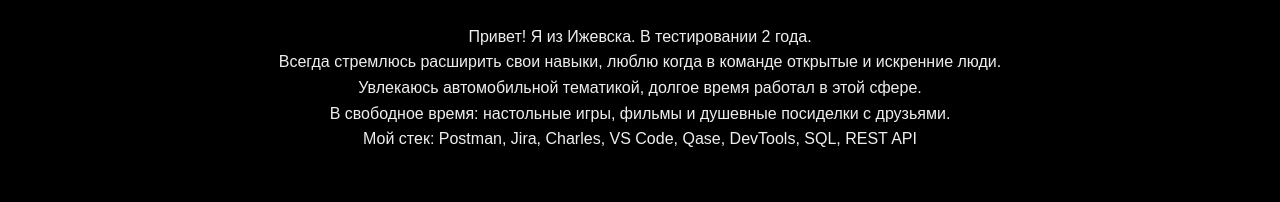
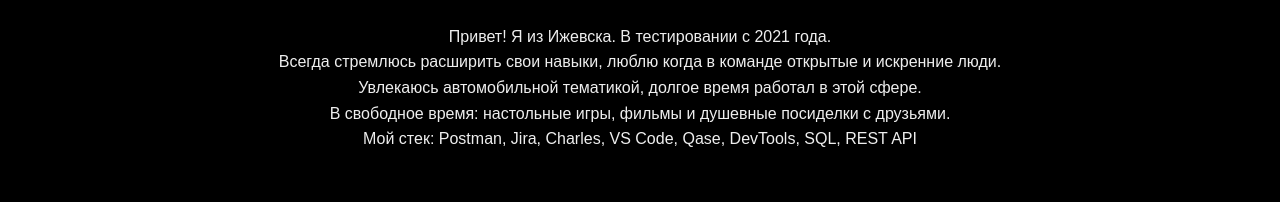
Before and after one commit to dmitrysilin/dmitrysilin.github.io, a plain HTML site: page index.html in a window 1280 px wide. Shown: the part 933-1135 px from the top of the page. Drawn offline with nearby package versions, Linux system fonts and the light colour scheme.

Commit message:
Update index.html

```diff
--- a/index.html
+++ b/index.html
@@ -108,19 +108,17 @@
     <a class="down" href="#about" data-scroll><i class="icon fa fa-chevron-down" aria-hidden="true"></i></a>
   </div>
 
-  <!-- Seção Sobre -->
+
   <section id="about">
-    <!-- Introdução do usuário -->
     <div class="user-details">
     <h1>Обо мне</h1>
     <p align="justify">
-        Привет! Я из Ижевска. В тестировании 2 года.
+        Привет! Я из Ижевска. В тестировании с 2021 года.
    <br> Всегда стремлюсь расширить свои навыки, люблю когда в команде открытые и искренние люди.
    <br> Увлекаюсь автомобильной тематикой, долгое время работал в этой сфере.
    <br> В свободное время: настольные игры, фильмы и душевные посиделки с друзьями.
    <br> Мой стек: Postman, Jira, Charles, VS Code, Qase, DevTools, SQL, REST API
         </p>
-
     </div>
   </section>
 
```
